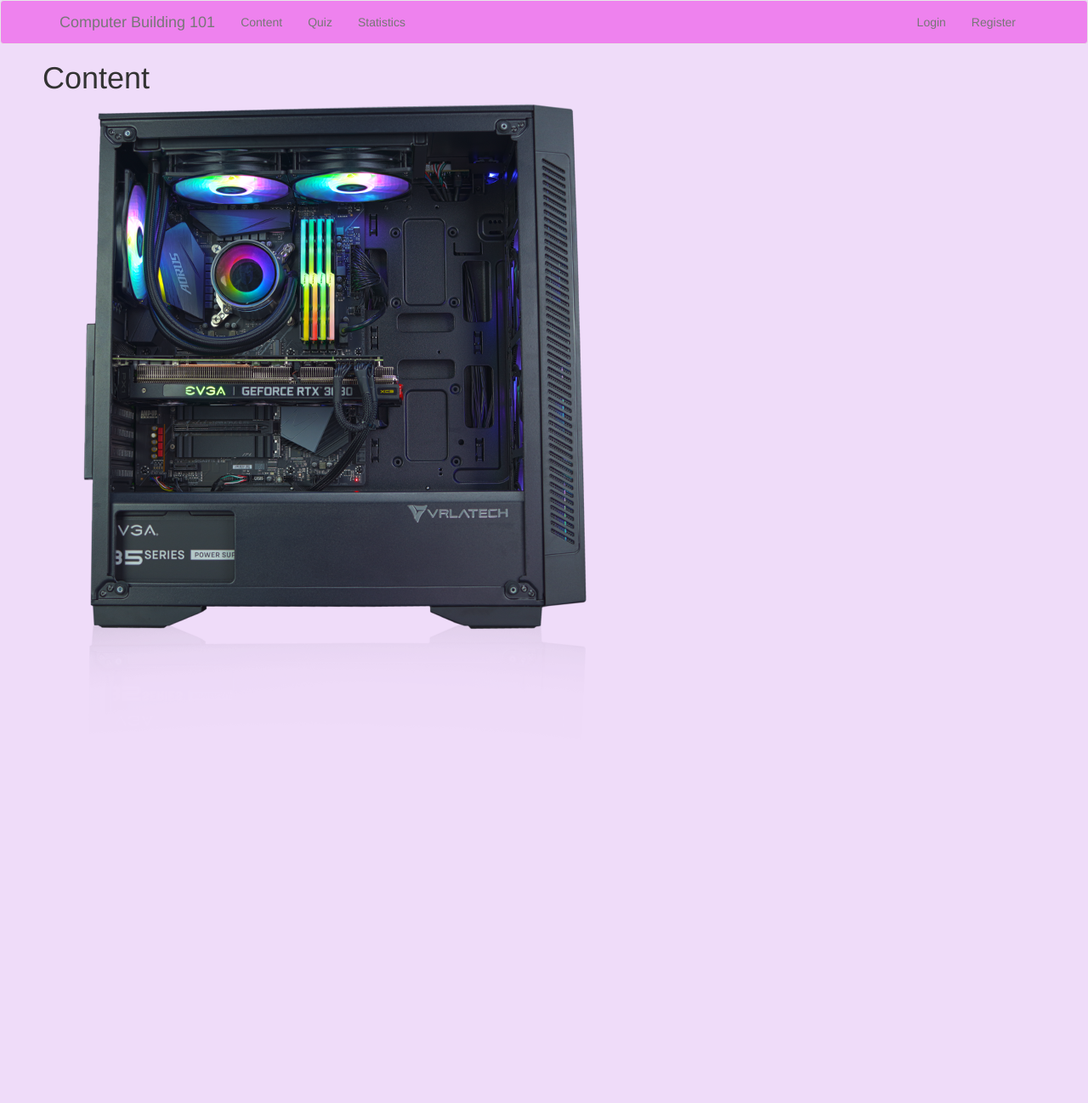
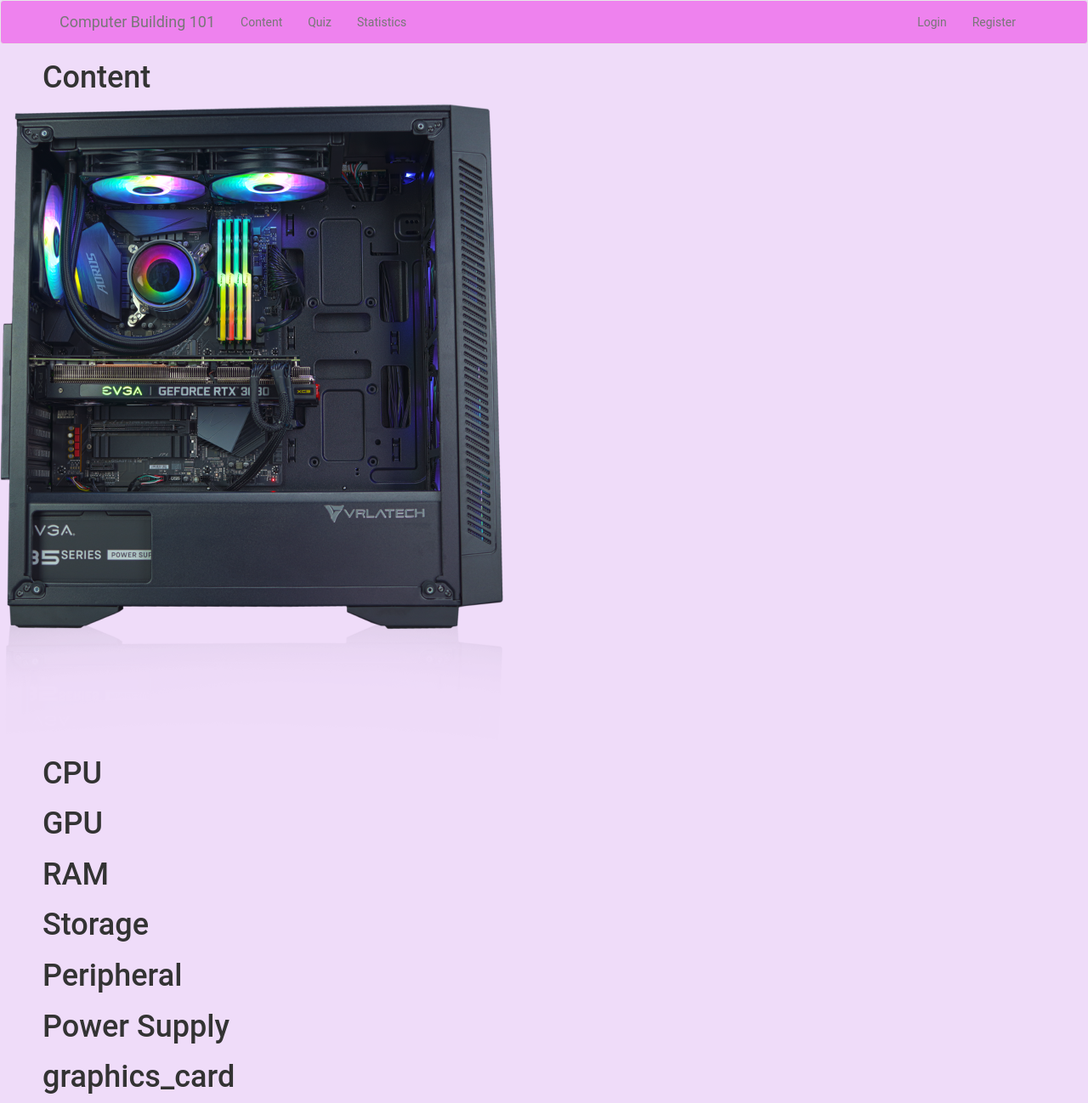
Before and after one commit to timpye/CITS3403-Website, a Flask app: page /content in a window 1280 px wide. Shown: the whole page at 85% size. Before the commit the page ends 768 px from the top, so only its background shows below. Run offline with Flask 2, Linux system fonts and the light colour scheme; some libraries are stand-ins or nearby versions.

Commit message:
Added style and content

```diff
--- a/app/static/css/stylesheet.css
+++ b/app/static/css/stylesheet.css
@@ -2,7 +2,7 @@
     margin-left: auto;
     margin-right: auto;
 
-    padding-left: 7em;
+    border: 50px;
 }
 
 h1 {
@@ -13,11 +13,16 @@ h1 {
     background-color: violet;
 }
 
-.container #css{
-    background-color: #EFDCF9;
+.heading {
+    font-size: x-large;
+}
+
+.quiz{
+    padding-left: 50px;
 }
 
 body {
     background-color: #EFDCF9;
     background-size: cover;
+    font-family: Roboto;
 }
--- a/app/templates/base.html
+++ b/app/templates/base.html
@@ -1,4 +1,8 @@
 {% extends 'bootstrap/base.html' %}
+<head>
+    <link rel="preconnect" href="https://fonts.gstatic.com">
+    link href="https://fonts.googleapis.com/css2?family=Roboto:wght@100&display=swap" rel="stylesheet">
+</head>
 
 {% block title %}
     {% if title %}
--- a/app/templates/content.html
+++ b/app/templates/content.html
@@ -5,8 +5,29 @@
     <img class="pc_sideview" src='static\images\pc_sideview.png' alt="PC Sideview" usemap="#partsmap">
 
     <map name='partsmap'>
-        <area target="_self" alt="Graphics Card" title="Graphics Card" href="{{ url_for('graphics_card') }}" coords="483,355,133,292" shape="rect">
+        <area target="_self" alt="Graphics Card" title="Graphics Card" onclick="document.getElementById('graphics_card').style.display='none'" href=# coords="483,355,133,292" shape="rect">
         <area target="_self" alt="RAM" title="RAM" href= "{{ url_for('ram') }}" coords="318,134,366,285" shape="rect">
     </map>
+    <div class = "content_block" id="CPU">
+        <h1>CPU</h1>
+    </div>
+    <div class = "content_block" id="GPU">
+        <h1>GPU</h1>
+    </div>
+    <div class = "content_block" id="RAM">
+        <h1>RAM</h1>
+    </div>
+    <div class = "content_block" id="Storage">
+        <h1>Storage</h1>
+    </div>
+    <div class = "content_block" id="Peripheral">
+        <h1>Peripheral</h1>
+    </div>
+    <div class = "content_block" id="Power supply">
+        <h1>Power Supply</h1>
+    </div>
+    <div class = "content_block" id="graphics_card">
+        <h1>graphics_card</h1>
+    </div>
 
 {% endblock %}
--- a/app/templates/quiz.html
+++ b/app/templates/quiz.html
@@ -1,8 +1,8 @@
 {% extends "base.html" %}
 
 {% block content %}
-    <h1>Quiz</h1>
-        <form action="/submission", method="post">
+    <h1 class="heading">Quiz</h1>
+        <form action="/submission", method="post" class="quiz">
 
             {% for question in q_list %}
             <h2>
```
Also changed, not shown: app.db (added), app/static/images/CPU.jpg (added), app/static/javascript/script.js (added).
